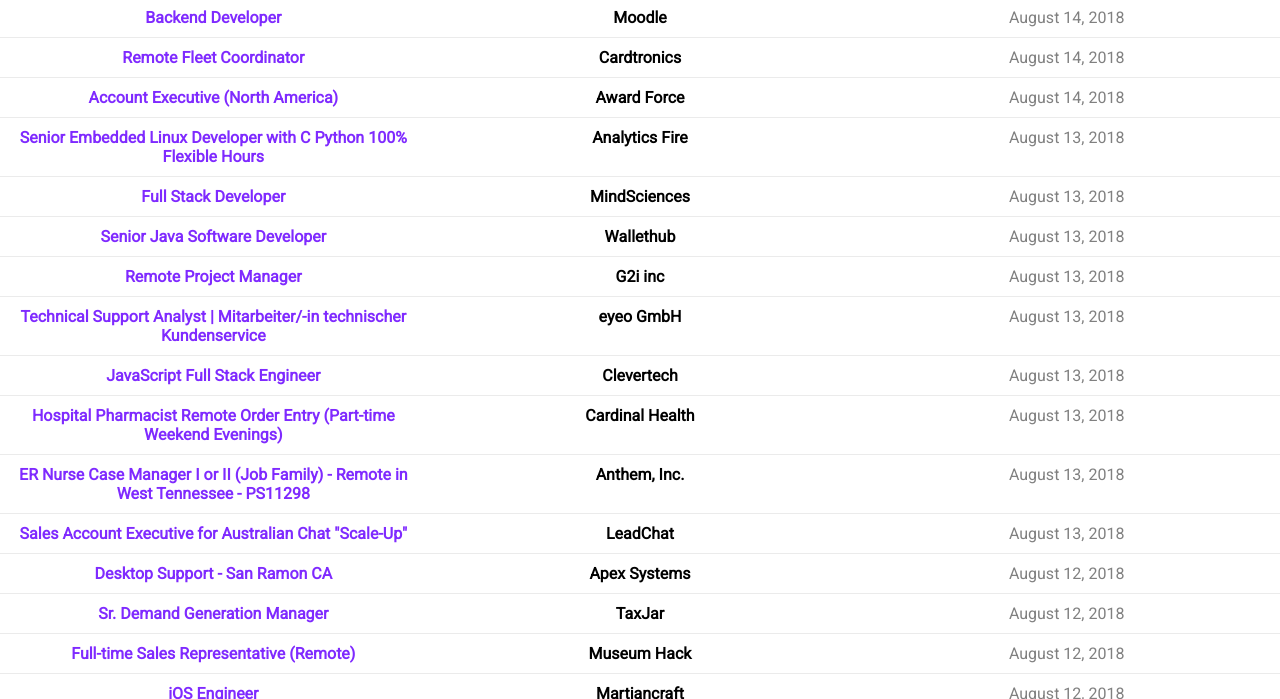
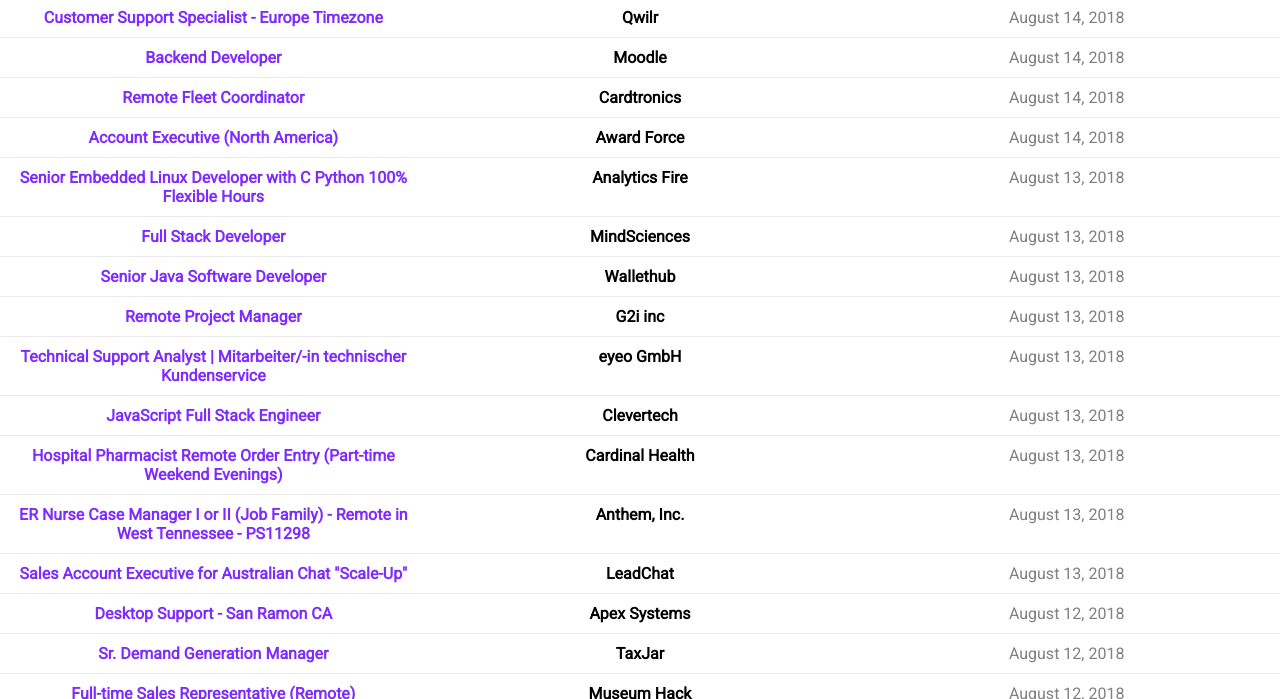
Before and after one commit to akpierson/akpierson.github.io, a plain HTML site: page index.html in a window 1280 px wide. Shown: the part 401-1100 px from the top of the page. Drawn offline with nearby package versions, Linux system fonts and the light colour scheme.

Commit message:
Job Added

```diff
--- a/index.html
+++ b/index.html
@@ -40,6 +40,7 @@
             data: {
                 jobs: [
                     //ADDJOB//
+					{ href: 'https://weworkremotely.com/remote-jobs/qwilr-customer-support-specialist-europe-timezone', title: 'Customer Support Specialist - Europe Timezone', company: 'Qwilr', date: 'August 14, 2018', },
 					{ href: 'https://remoteok.io/remote-jobs/68490-remote-backend-developer-moodle', title: 'Backend Developer', company: 'Moodle', date: 'August 14, 2018', },
 					{ href: 'https://www.careerbuilder.com/job/J3N2BN654TP8QG44X69?ipath=JRGZ1&keywords=remote&searchid=95adf7ce-c1d6-44f8-a927-de42953597bd%3AAPAb7IRu1xy8fgyoYmsszIF3BLmYXnfppA%3D%3D&siteid=cbnsv', title: 'Remote Fleet Coordinator', company: 'Cardtronics', date: 'August 14, 2018', },
 					{ href: 'https://weworkremotely.com/remote-jobs/award-force-account-executive-north-america', title: 'Account Executive (North America) ', company: 'Award Force', date: 'August 14, 2018', },
```
